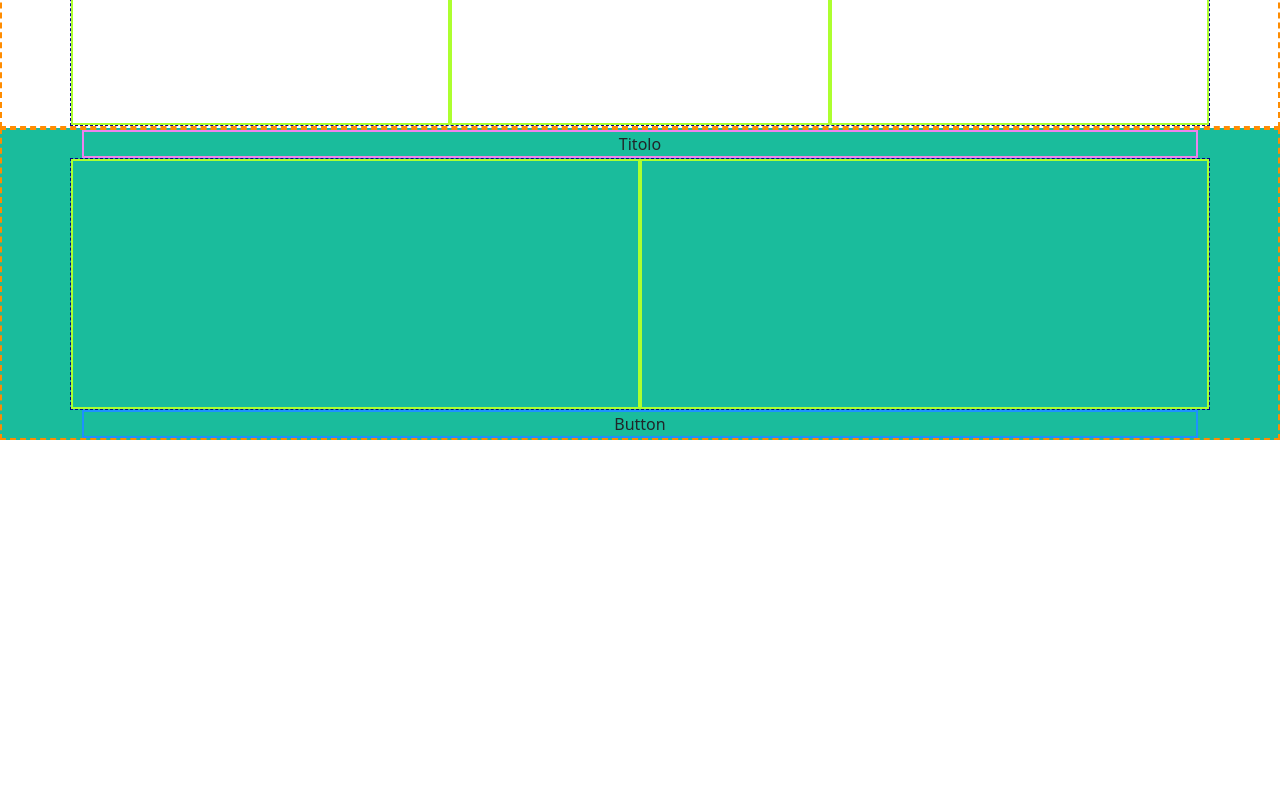
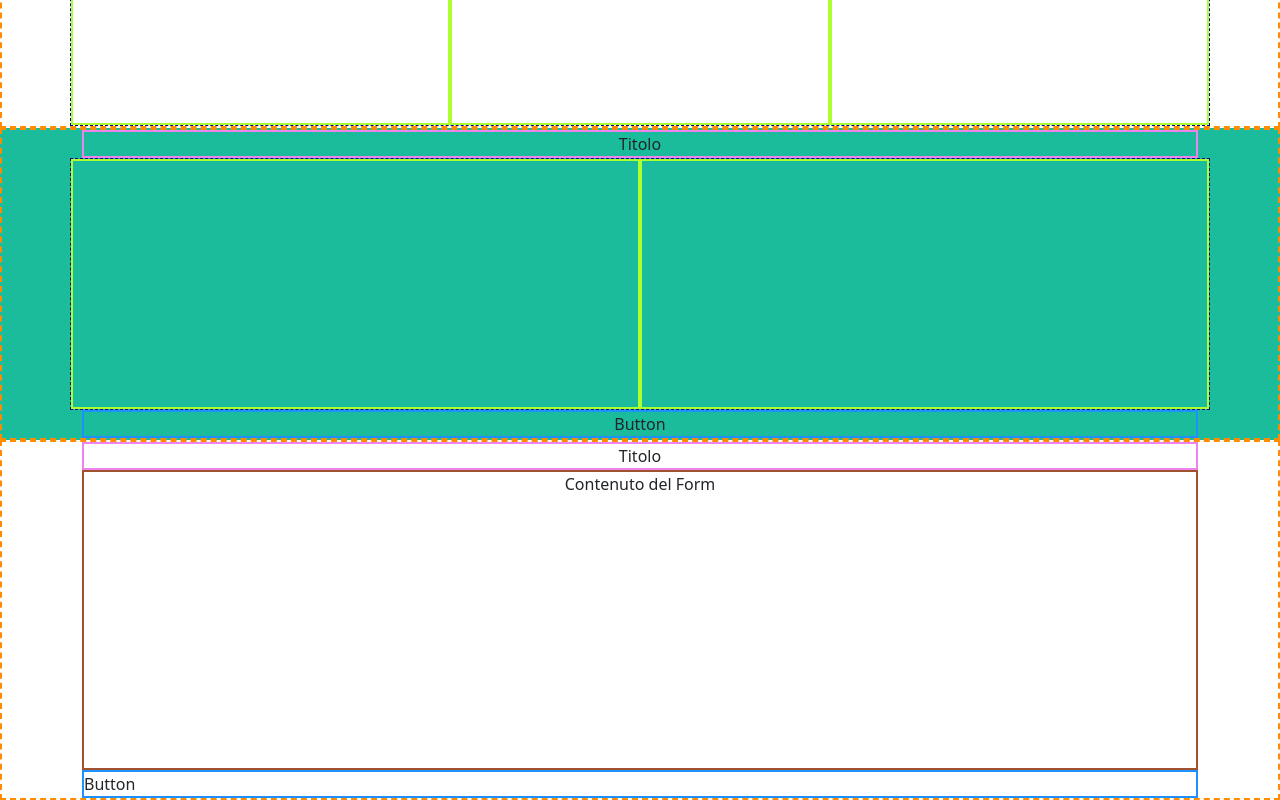
Before and after one commit to SantiGalvan/html-css-bootstrap-freelancer, a plain HTML site: page index.html in a window 1280 px wide. Shown: the part 1086-1886 px from the top of the page. Before the commit the page ends 1526 px from the top, so only its background shows below. Drawn offline with nearby package versions, Linux system fonts and the light colour scheme.

Commit message:
added section form

```diff
--- a/css/style.css
+++ b/css/style.css
@@ -67,3 +67,17 @@ nav {
 .cs-button-about {
     border: 2px solid dodgerblue;
 }
+
+/* Section Form */
+.cs-title-form {
+    border: 2px solid violet;
+}
+
+.cs-content-form {
+    border: 2px solid sienna;
+    height: 300px;
+}
+
+.cs-content-button {
+    border: 2px solid dodgerblue;
+}
--- a/index.html
+++ b/index.html
@@ -62,6 +62,15 @@
             </div>
         </section>
 
+        <!-- Section Form -->
+        <section id="form">
+            <div class="container">
+                <div class="cs-title-form text-center">Titolo</div>
+                <div class="cs-content-form text-center">Contenuto del Form</div>
+                <div class="cs-content-button">Button</div>
+            </div>
+        </section>
+
 
     </main>
 
```
